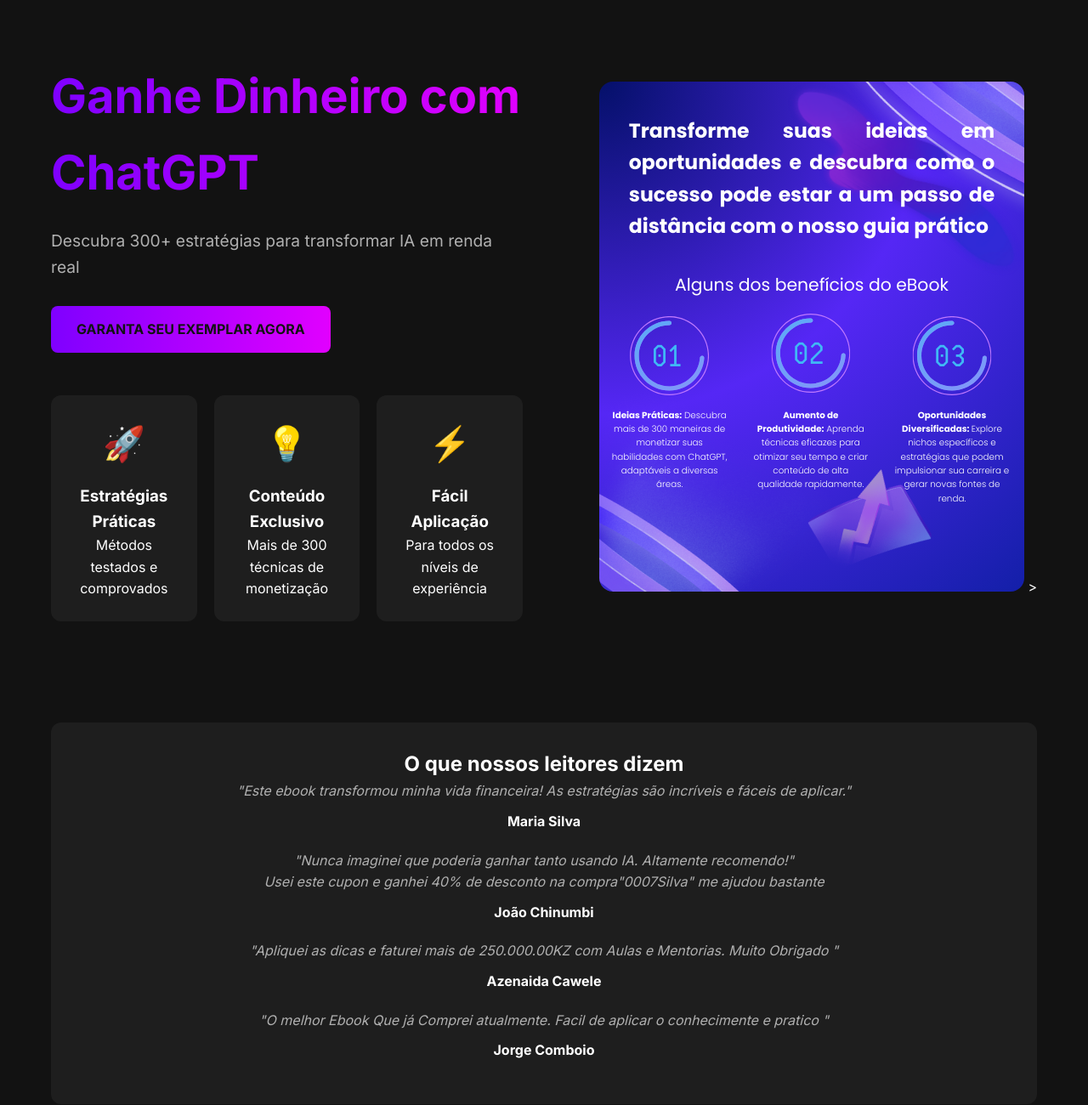
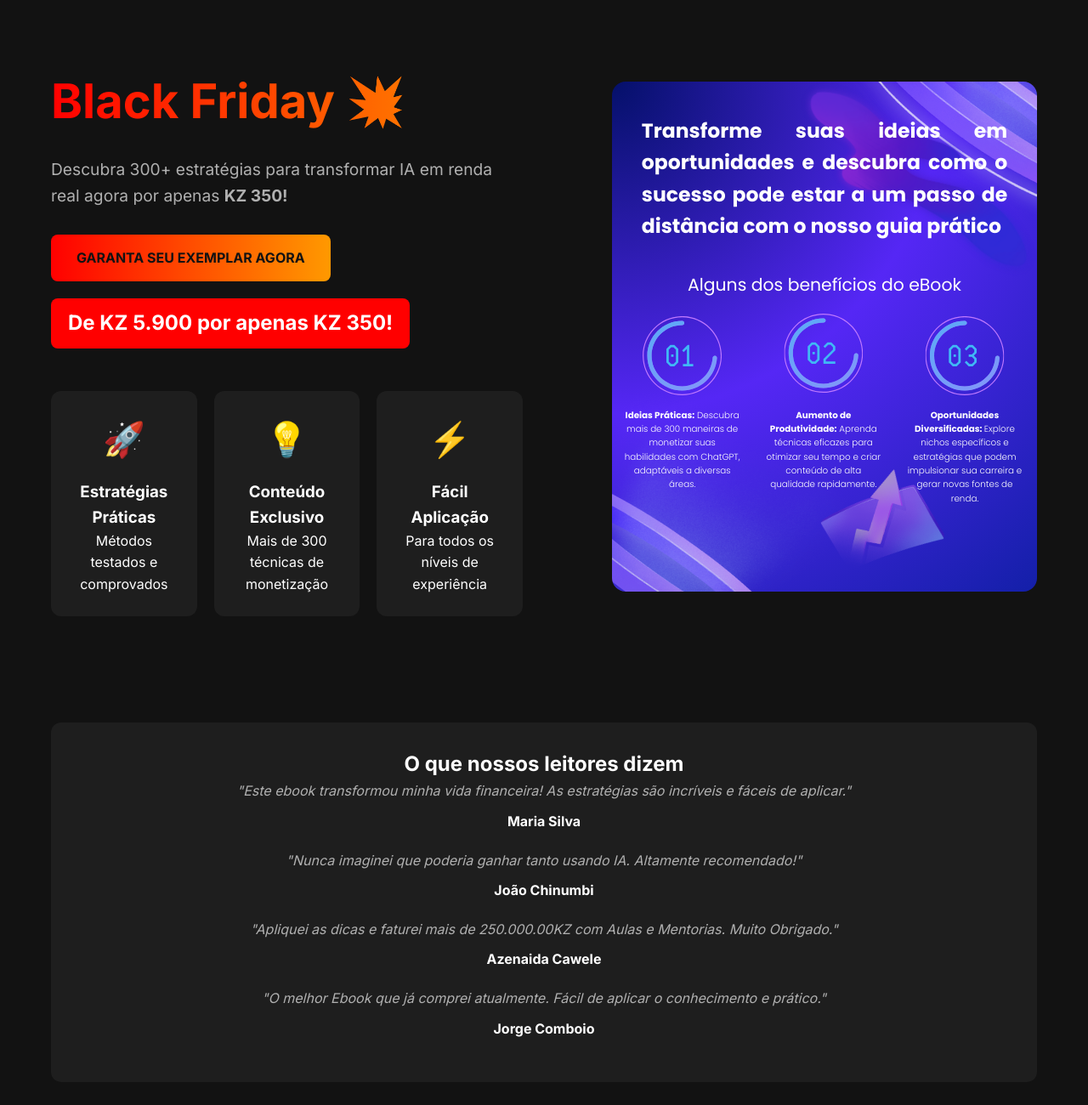
Before and after one commit to Silva101010/MYSite, a plain HTML site: page index.html in a window 1280 px wide. Shown: the top 1300 px of the page at 85% size. Drawn offline with Linux system fonts and the light colour scheme.

Commit message:
Update index.html

```diff
--- a/index.html
+++ b/index.html
@@ -3,7 +3,7 @@
 <head>
     <meta charset="UTF-8">
     <meta name="viewport" content="width=device-width, initial-scale=1.0">
-    <title>300+ Formas de Ganhar Dinheiro com ChatGPT</title>
+    <title>300+ Formas de Ganhar Dinheiro com ChatGPT - Black Friday</title>
     <style>
         @import url('https://fonts.googleapis.com/css2?family=Inter:wght@300;400;600;700&display=swap');
 
@@ -49,7 +49,7 @@
 
         h1 {
             font-size: 3.5rem;
-            background: linear-gradient(90deg, #7F00FF 0%, #E100FF 100%);
+            background: linear-gradient(90deg, #FF0000 0%, #FF9900 100%);
             -webkit-background-clip: text;
             -webkit-text-fill-color: transparent;
             margin-bottom: 20px;
@@ -63,7 +63,7 @@
 
         .cta-button {
             display: inline-block;
-            background: linear-gradient(90deg, #7F00FF 0%, #E100FF 100%);
+            background: linear-gradient(90deg, #FF0000 0%, #FF9900 100%);
             color: #121212;
             padding: 15px 30px;
             text-decoration: none;
@@ -74,7 +74,7 @@
 
         .cta-button:hover {
             transform: scale(1.05);
-            background: linear-gradient(90deg, #E100FF 0%, #7F00FF 100%);
+            background: linear-gradient(90deg, #FF9900 0%, #FF0000 100%);
         }
 
         .features {
@@ -94,6 +94,17 @@
         .feature-icon {
             font-size: 2.5rem;
             margin-bottom: 15px;
+        }
+
+        .price-highlight {
+            background-color: #FF0000;
+            color: #fff;
+            padding: 10px 20px;
+            font-size: 1.5rem;
+            font-weight: bold;
+            border-radius: 8px;
+            display: inline-block;
+            margin-top: 20px;
         }
 
         .testimonials {
@@ -148,11 +159,13 @@
 </head>
 <body>
     <div class="container">
+        <!-- Hero Section -->
         <section class="hero">
             <div class="hero-content">
-                <h1>Ganhe Dinheiro com ChatGPT</h1>
-                <p class="subheadline">Descubra 300+ estratégias para transformar IA em renda real</p>
+                <h1>Black Friday 💥</h1>
+                <p class="subheadline">Descubra 300+ estratégias para transformar IA em renda real agora por apenas <strong>KZ 350!</strong></p>
                 <a href="https://pay.kuenha.com/53012fed-b9fd-4172-a68c-01089e62e3a8" class="cta-button">GARANTA SEU EXEMPLAR AGORA</a>
+                <div class="price-highlight">De KZ 5.900 por apenas KZ 350!</div>
 
                 <div class="features">
                     <div class="feature">
@@ -174,32 +187,32 @@
             </div>
 
             <div class="hero-image">
-                 <img src="ebook-chatgpt.png" alt="Ebook ChatGPT">
->
+                <img src="ebook-chatgpt.png" alt="Ebook ChatGPT">
             </div>
         </section>
 
+        <!-- Testimonials Section -->
         <section class="testimonials">
             <h2>O que nossos leitores dizem</h2>
             <div class="testimonial">
                 <p>"Este ebook transformou minha vida financeira! As estratégias são incríveis e fáceis de aplicar."</p>
-                <strong> Maria Silva</strong>
+                <strong>Maria Silva</strong>
             </div>
             <div class="testimonial">
-                <p>"Nunca imaginei que poderia ganhar tanto usando IA. Altamente recomendo!"</p>
-                <p>Usei este cupon e ganhei 40% de desconto na compra"0007Silva" me ajudou bastante</p>
-                <strong> João Chinumbi</strong>
-            </div>
- <div class="testimonial">
-                <p>"Apliquei as dicas e faturei mais de 250.000.00KZ com Aulas e Mentorias. Muito Obrigado "</p>
-                <strong> Azenaida Cawele</strong>
+                <p>"Nunca imaginei que poderia ganhar tanto usando IA. Altamente recomendado!"</p>
+                <strong>João Chinumbi</strong>
             </div>
             <div class="testimonial">
-                <p>"O melhor Ebook Que já Comprei atualmente. Facil de aplicar o conhecimente e pratico "</p>
-                <strong> Jorge Comboio</strong>
+                <p>"Apliquei as dicas e faturei mais de 250.000.00KZ com Aulas e Mentorias. Muito Obrigado."</p>
+                <strong>Azenaida Cawele</strong>
+            </div>
+            <div class="testimonial">
+                <p>"O melhor Ebook que já comprei atualmente. Fácil de aplicar o conhecimento e prático."</p>
+                <strong>Jorge Comboio</strong>
             </div>
         </section>
 
+        <!-- Guarantee Section -->
         <section class="guarantee">
             <h2>Garantia de Satisfação</h2>
             <p>Se você não estiver satisfeito com o ebook, devolvemos o seu dinheiro sem perguntas.</p>
```
